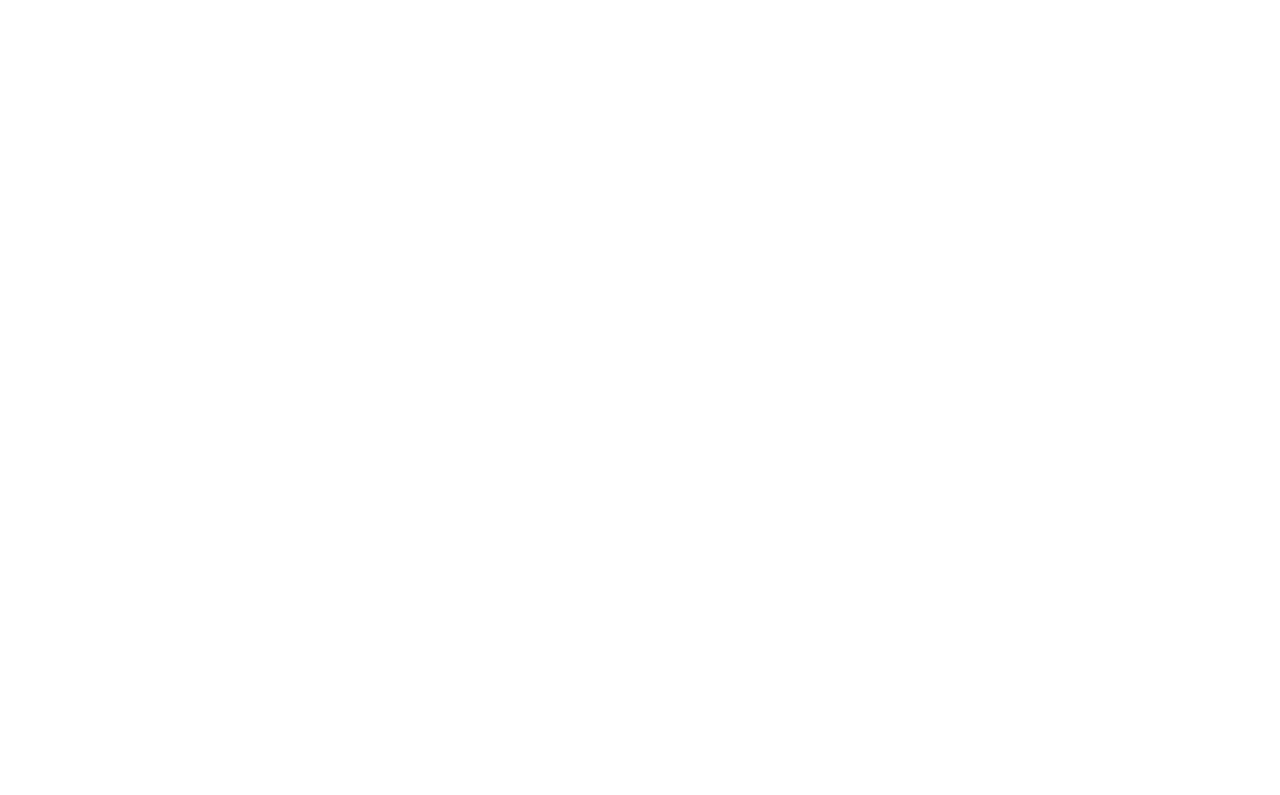
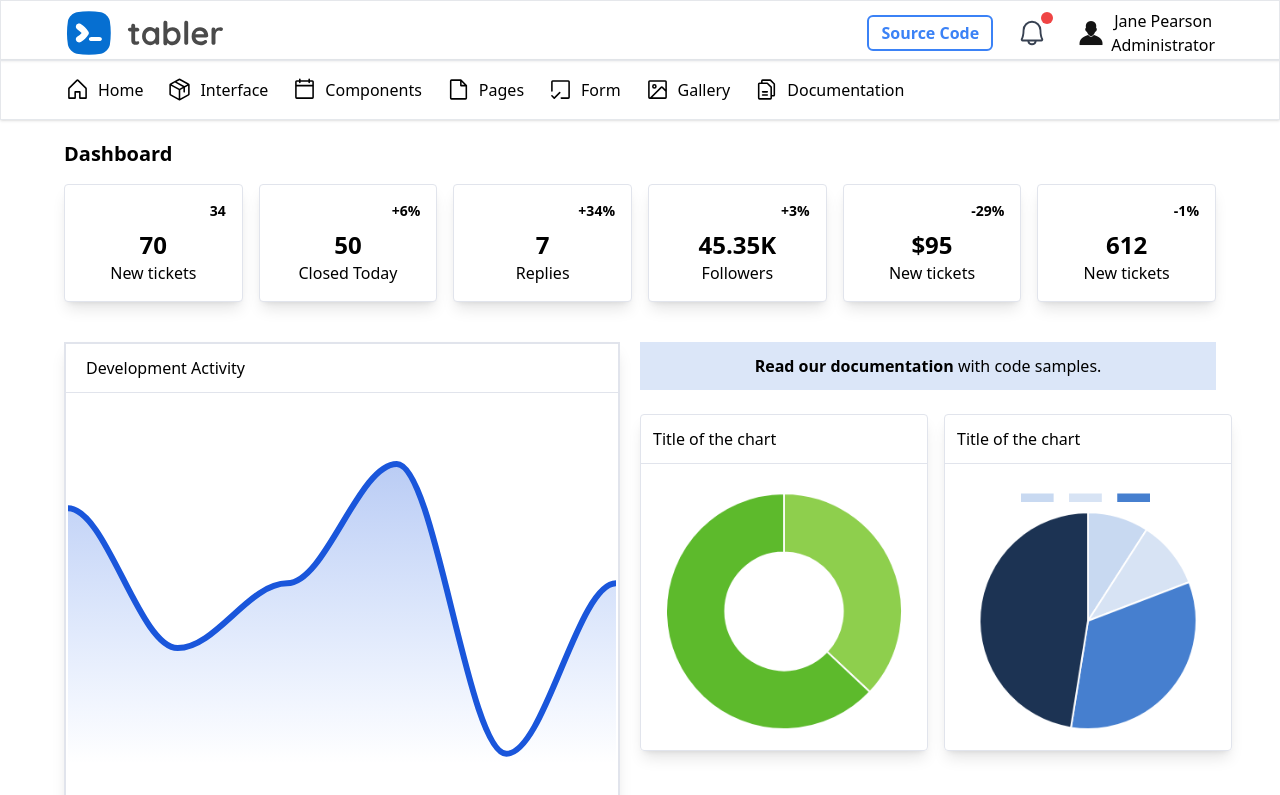
Before and after one commit to Lawanaji/Tabler-dashboard, a React (Vite) app: page /dashboard in a window 1280 px wide. Before the commit this address had no page. Shown: the top 795 px of the page. Built offline with nearby package versions, Linux system fonts and the light colour scheme; sample sign-in values are in the browser's storage.

Commit message:
fix minor issue

```diff
--- a/src/App.jsx
+++ b/src/App.jsx
@@ -26,7 +26,7 @@
 
         {/* Protected Routes */}
         <Route
-          path="/"
+          path="/dashboard"
           element={
             <PrivateRoute isAuthenticated={isAuthenticated}>
               <Dashboard />
--- a/src/pages/auth/login/Login.jsx
+++ b/src/pages/auth/login/Login.jsx
@@ -16,7 +16,7 @@
   const onsubmit = async (data) => {
     try {
       login(data);
-      navigate("/");
+      navigate("/dashboard");
     } catch (error) {
       console.log("login failed", error);
     }
--- a/src/pages/dashboard/header/Header.jsx
+++ b/src/pages/dashboard/header/Header.jsx
@@ -31,9 +31,12 @@
           )}
 
           <div className="hidden md:flex items-center gap-4 md:gap-6">
-            <button className="text-sm md:text-base font-semibold border-blue-500 border-2 rounded-md py-1 px-3 text-blue-500 transition duration-200">
+            <Link
+              to={"https://github.com/Lawanaji/Tabler-dashboard"}
+              className="text-sm md:text-base font-semibold border-blue-500 border-2 rounded-md py-1 px-3 text-blue-500 transition duration-200"
+            >
               Source Code
-            </button>
+            </Link>
 
             <div className="relative hidden md:block">
               <Bell size={30} className="text-gray-700" />
```
